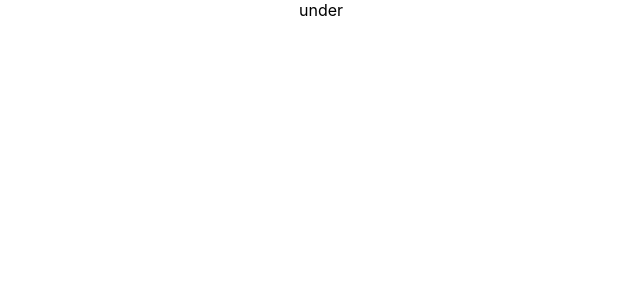
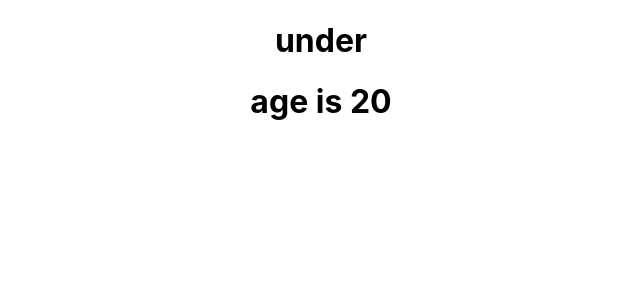
Before and after one commit to sepidehvahedian/shoping, a React (Create React App) app: page / in a window 1280 px wide. Shown: the top 300 px of the page, without its empty margins (319-959 px from the left). Built offline with nearby package versions, Linux system fonts and the light colour scheme.

Commit message:
style inline css

```diff
--- a/src/App.js
+++ b/src/App.js
@@ -4,9 +4,12 @@ import "./App.css";
 function App() {
   const age = 20;
 
-  if (age > 20) {
-    return <div className="App"> over age </div>;
-  } else return <div className="App"> under </div>;
+  return (
+    <div className={age ? "App" : "App-header"}>
+      {age > 20 ? <h1>over</h1> : <h1>under</h1>}
+      {age == 20 && <h1>age is 20</h1>}
+    </div>
+  );
 }
 
 export default App;
```
